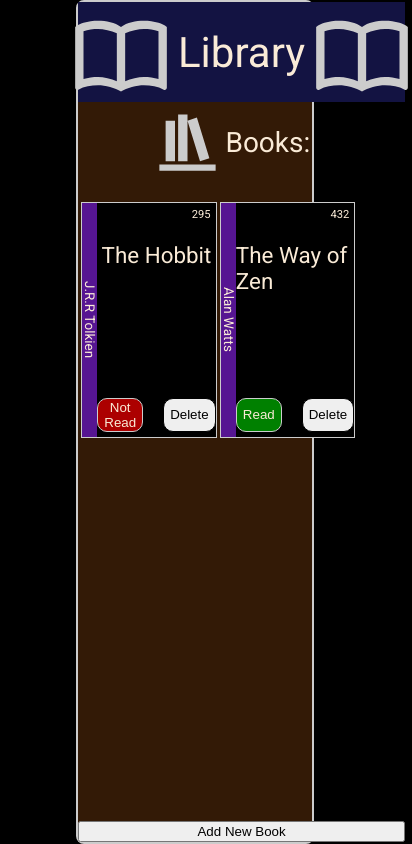
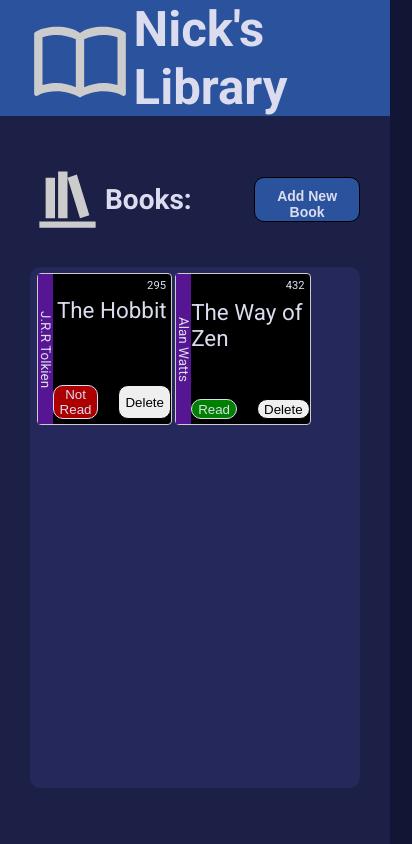
Before and after one commit to NickW16/library, a plain HTML site: page index.html in a window 390 px wide. Shown: the whole page, 412 px wide, since content can reach past the window. Drawn offline with Linux system fonts and the light colour scheme.

Commit message:
Add several script fixes, new color pallette and adjust the layout responsiveness for small screens

```diff
--- a/index.html
+++ b/index.html
@@ -11,23 +11,16 @@
         <div id="header">
             <img src="/img/open-book.svg" style="height: 100px;" alt="open book"
             class="svg-image">
-            <div id="header-title">Library</div>
-            <img src="/img/open-book.svg" style="height: 100px;" alt="open book"
-            class="svg-image">
+            <h3 id="header-title">Nick's Library</h3>
 
         </div>
 
         <div id="main-content">
+            <div id="library-header">
                 <div id="library-title">
                     <img src="img/bookshelf.svg" style="height: 75px;" alt="bookshelf"
                     class="svg-image">
-                Books:</div>
-            <div id="library-content">
-
-
-            </div>
-
-
+                    <h4>Books:</h4>
                 </div>
                 <dialog>
                     <form id="bookForm" method="post">
@@ -66,11 +59,19 @@
                             </div>
                         </div>
                         <button type="submit" id="add-book">Add New Book</button>
-                <button id="cancel">Cancel</button>
+                        <button id="cancel" type="button">Cancel</button>
                     </form>
 
                 </dialog>
                     <button id="add-new-book">Add New Book</button>
+
+            </div>
+            <div id="library-content">
+
+
+            </div>
+
+
         </div>
 
     <script src="script.js"></script>
--- a/script.js
+++ b/script.js
@@ -102,6 +102,7 @@ newBookButton.addEventListener("click", () => {
 
 cancel.addEventListener("click", () => {
     dialog.close();
+    bookForm.reset();
 });
 
 bookForm.addEventListener('submit', (event) => {
--- a/style.css
+++ b/style.css
@@ -1,15 +1,15 @@
 @import url('https://fonts.googleapis.com/css2?family=Roboto:ital,wght@0,100;0,300;0,400;0,500;0,700;0,900;1,100;1,300;1,400;1,500;1,700;1,900&display=swap');
 
 :root {
-    --main-font-color: antiquewhite;
+    --main-font-color: #dbddef;
     --main-font-size: 28px;
-    --main-border-color: #ccc;
+    --main-border-color: #dbddef;
 }
 
 body {
     font-family: "Roboto", sans-serif;
     display: flex;
-    background-color: rgb(0, 0, 0);
+    background-color: #101633;
     color: var(--main-font-color);
     font-size: var(--main-font-size);
     width: 100%;
@@ -25,41 +25,91 @@ body {
 #full-content {
     display: grid;
     grid-template-rows: 1fr 10fr;
-    width: 60%;
-    border: 2px solid var(--main-border-color);
+    width: 80%;
     border-radius: 8px;
-    background-color: rgb(51, 26, 6);
+    background-color: #1c1f46;
+}
+
+/* Media query for smaller screens */
+@media (max-width: 768px) {
+    #full-content {
+        width: 100%;
+        border-radius: 0;
+    }
 }
 
 #header {
     display: flex;
     grid-area: 1 / 1 / 1 / 1;
-    background-color: rgb(19, 19, 66);
-    justify-content: center;
+    background-color:#2a529d;
     align-items: center;
+    padding-left: 30px;
     font-size: 150%;
-    gap: 2%;
+    gap: 1%;
+}
+
+#header-title {
+    margin: 0;
 }
 
 #main-content {
     display: flex;
     flex-direction: column;
-    padding: 1%;
-    gap: 3%;
+    padding: 30px;
+    gap: 2%;
+    max-height: 100%;
+    overflow: hidden;
+}
+
+#library-header {
+    display: flex;
+    justify-content: center;
 }
 
 #library-title {
     display: flex;
-    justify-content: center;
+    justify-content: start;
     align-items: center;
-    margin-left: -7%;
+    width: 80%;
+}
+
+#add-new-book {
+    align-self: center;
+    font-size: 80%;
+    font-weight: bolder;
+    height: 45px;
+    padding: 10px;
+    border-style: solid;
+    border-radius: 10px;
+    border-width: 1px;
+    background-color:#2a529d;
+    color: #dbddef;
+    overflow:hidden;
+}
+
+@media (max-width: 1200px) {
+    #add-new-book {
+        font-size: 50%; /* This is for the button's text to not overflow */
+    }
+}
+
+
+#add-new-book:hover {
+    background-color: #101633;
+    transition: 0.2s;
 }
 
 #library-content {
     display: grid;
-    grid-template-columns: repeat(5, 1fr);
-    grid-template-rows: 1fr 1fr;
+    grid-template-columns: repeat(7, 1fr);
+    grid-template-rows: repeat(5, 1fr);
     gap: 1%;
+    width: 96%;
+    height:76%;
+    border-radius: 10px;
+    background-color: #24285a;
+    padding: 2%;
+    overflow: hidden;
 }
 
 .book {
@@ -69,6 +119,8 @@ body {
     font-size: 80%;
     background-color: black;
     border: 1px solid #ccc;
+    border-radius: 4px;
+    max-height: 150px;
 }
 
 .book-name {
```
Lines whose indentation alone changed are shown as unchanged.
